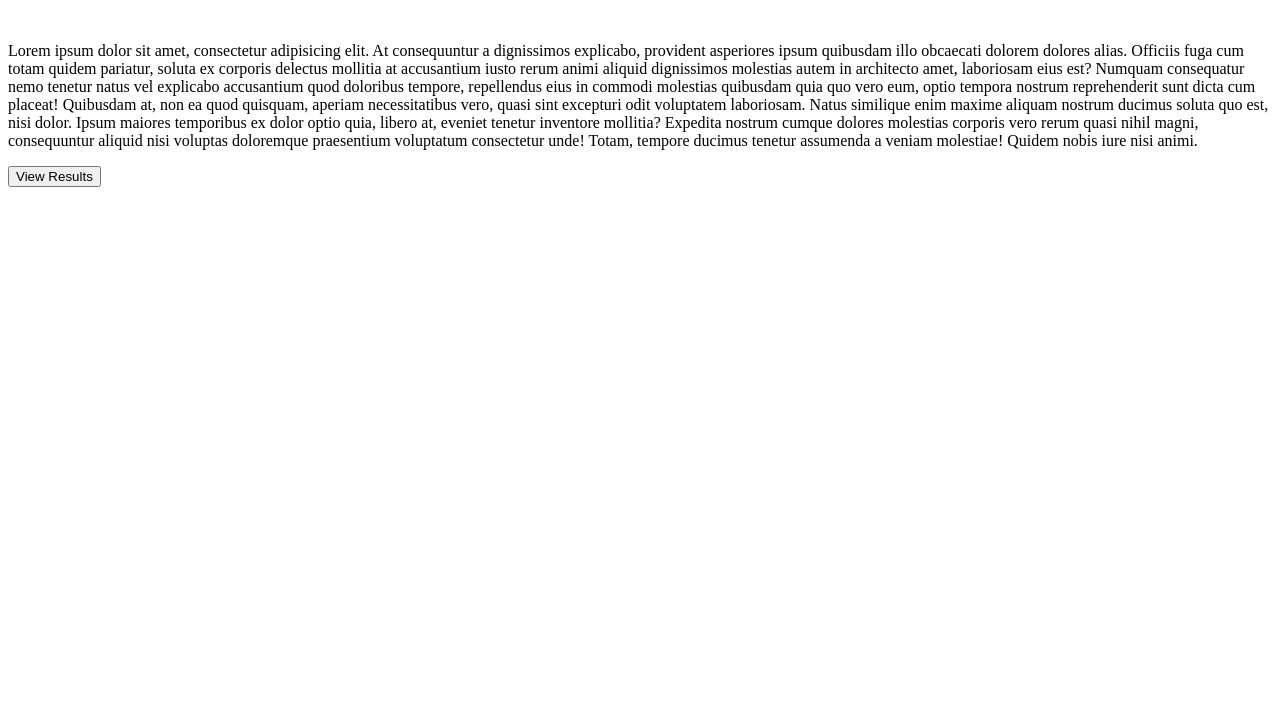
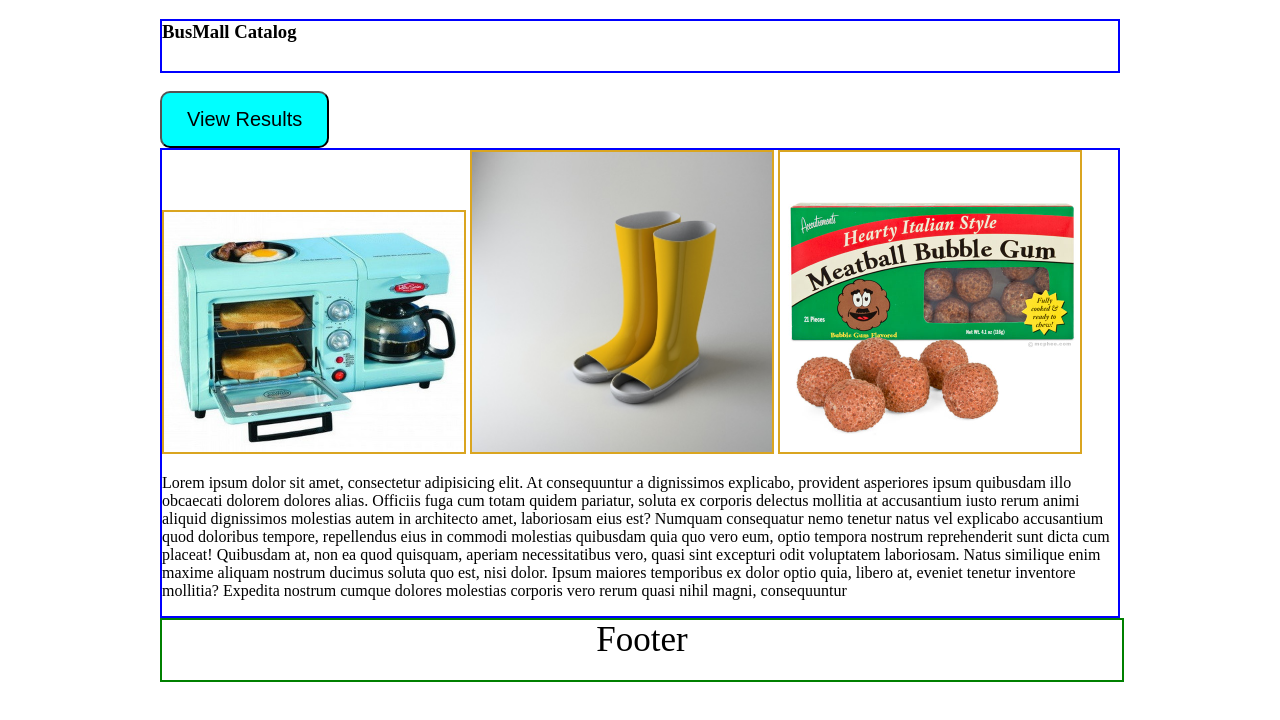
Before and after one commit to Fadab2/bus-mall, a plain HTML site: page index.html in a window 1280 px wide. Drawn offline with Linux system fonts and the light colour scheme.

Commit message:
almost done with the app.js and style.css

```diff
--- a/app.js
+++ b/app.js
@@ -3,6 +3,7 @@
 
 let allImages = [];
 let totalclicks = 0;
+
 
 function Catalog(url, name) {
     this.name = name;
@@ -16,10 +17,105 @@
 let leftImageEl = document.getElementById("left-image");
 let centerImageEl = document.getElementById("center-image");
 let rightImageEl = document.getElementById("right-image");
+let divResults = document.getElementById("results");
+
+let buttonEl = document.getElementById('result-button');
 
 // render function
 function renderCatalog() {
     let leftImageIndex = Math.floor(Math.random() * allImages.length);
     let centerImageIndex = Math.floor(Math.random() * allImages.length);
     let rightImageIndex = Math.floor(Math.random() * allImages.length);
+
+    while (leftImageIndex === centerImageIndex || leftImageIndex === rightImageIndex || centerImageIndex === rightImageIndex) {
+        centerImageIndex = Math.floor(Math.random() * allImages.length);
+        rightImageIndex = Math.floor(Math.random() * allImages.length);
+
+    }
+    totalclicks++;
+    console.log('Totals clicks ' + totalclicks);
+
+    let left = allImages[leftImageIndex];
+    let center = allImages[centerImageIndex];
+    let right = allImages[rightImageIndex];
+
+    leftImageEl.src = left.url;
+    leftImageEl.name = left.name;
+    left.timeShown++;
+
+    centerImageEl.src = center.url;
+    centerImageEl.name = center.name;
+    center.timeShown++;
+
+    rightImageEl.src = right.url;
+    rightImageEl.name = right.name;
+    right.timeShown++;
+
+    console.log(left);
 }
+
+//console.log(allImages);
+
+function handleClick(event) {
+
+    event.preventDefault();
+
+    let catalogElement = event.target.name;
+    console.log(event.target.name);
+    console.log(allImages);
+
+    for (let i = 0; i < allImages.length; i++) {
+        if (catalogElement === allImages[i].name) {
+            allImages[i].clicks++;
+            console.log(allImages[i]);
+
+        }
+    }
+    if (totalclicks <= 25) {
+        renderCatalog();
+    }
+}
+
+function renderResults() {
+
+    let ulList = document.createElement('ul');
+    for (let i = 0; i < allImages.length; i++) {
+        let liList = document.createElement('li');
+        liList.textContent = `${allImages[i].name}: ${allImages[i].clicks} votes`;
+        ulList.appendChild(liList);
+    }
+    divResults.appendChild(ulList);
+
+}
+
+leftImageEl.addEventListener('click', handleClick);
+centerImageEl.addEventListener('click', handleClick);
+rightImageEl.addEventListener('click', handleClick);
+
+// display results on button click
+buttonEl.addEventListener('click', renderResults);
+
+
+new Catalog('dog-duck.jpg', 'dog-duck');
+new Catalog('pen.jpg', 'pen');
+new Catalog('shark.jpg', 'shark');
+new Catalog('sweep.png', 'sweep');
+new Catalog('water-can.jpg', 'water-can');
+new Catalog('bag.jpg', 'bag');
+new Catalog('banana.jpg', 'banana');
+new Catalog('bathroom.jpg', 'bathroom');
+new Catalog('boots.jpg', 'boots');
+new Catalog('chair.jpg', 'chair');
+new Catalog('cthulhu.jpg', 'cthulhu');
+new Catalog('breakfast.jpg', 'breakfast');
+new Catalog('bubblegum.jpg', 'bubblegum');
+new Catalog('dragon.jpg', 'dragon');
+new Catalog('pet-sweep.jpg', 'pet-sweep');
+new Catalog('scissors.jpg', 'scissors');
+new Catalog('tauntaun.jpg', 'tauntaun');
+new Catalog('unicorn.jpg', 'unicorn');
+new Catalog('water-can.jpg', 'water-can');
+
+
+
+renderCatalog();
--- a/index.html
+++ b/index.html
@@ -10,6 +10,10 @@
 </head>
 
 <body>
+    <h3>BusMall Catalog</h3>
+    <div id="results">
+        <button id="result-button">View Results</button>
+    </div>
     <div id="grid">
         <div id="all-images">
             <img src="" alt="" id="left-image">
@@ -17,15 +21,27 @@
             <img src="" alt="" id="right-image">
         </div>
         <p id="text">
-            Lorem ipsum dolor sit amet, consectetur adipisicing elit. At consequuntur a dignissimos explicabo, provident asperiores ipsum quibusdam illo obcaecati dolorem dolores alias. Officiis fuga cum totam quidem pariatur, soluta ex corporis delectus mollitia at accusantium iusto rerum animi aliquid dignissimos molestias autem in architecto amet, laboriosam eius est? Numquam consequatur nemo tenetur natus vel explicabo accusantium quod doloribus tempore, repellendus eius in commodi molestias quibusdam quia quo vero eum, optio tempora nostrum reprehenderit sunt dicta cum placeat! Quibusdam at, non ea quod quisquam, aperiam necessitatibus vero, quasi sint excepturi odit voluptatem laboriosam. Natus similique enim maxime aliquam nostrum ducimus soluta quo est, nisi dolor. Ipsum maiores temporibus ex dolor optio quia, libero at, eveniet tenetur inventore mollitia? Expedita nostrum cumque dolores molestias corporis vero rerum quasi nihil magni, consequuntur aliquid nisi voluptas doloremque praesentium voluptatum consectetur unde! Totam, tempore ducimus tenetur assumenda a veniam molestiae! Quidem nobis iure nisi animi.
+            Lorem ipsum dolor sit amet, consectetur adipisicing elit. At consequuntur a dignissimos explicabo, provident
+            asperiores ipsum quibusdam illo obcaecati dolorem dolores alias. Officiis fuga cum totam quidem pariatur,
+            soluta ex corporis delectus mollitia at accusantium iusto rerum animi aliquid dignissimos molestias autem in
+            architecto amet, laboriosam eius est? Numquam consequatur nemo tenetur natus vel explicabo accusantium quod
+            doloribus tempore, repellendus eius in commodi molestias quibusdam quia quo vero eum, optio tempora nostrum
+            reprehenderit sunt dicta cum placeat! Quibusdam at, non ea quod quisquam, aperiam necessitatibus vero, quasi
+            sint excepturi odit voluptatem laboriosam. Natus similique enim maxime aliquam nostrum ducimus soluta quo
+            est, nisi dolor. Ipsum maiores temporibus ex dolor optio quia, libero at, eveniet tenetur inventore
+            mollitia? Expedita nostrum cumque dolores molestias corporis vero rerum quasi nihil magni, consequuntur
         </p>
     </div>
 
     <div id="button">
-        <button>View Results</button>
+
     </div>
 
-    <!-- <script src="app.js"></script> -->
+    <footer id="footer">
+        <div id="footer-content">Footer</div>
+    </footer>
+
+    <script src="app.js"></script>
 </body>
 
 </html>
--- a/style.css
+++ b/style.css
@@ -0,0 +1,46 @@
+body {
+    margin: 0px auto;
+    width: 960px;
+}
+
+h3 {
+    height: 50px;
+    border: 2px solid blue;
+}
+#grid {
+    display: grid;
+    border: 2px solid blue;
+    grid-template-rows: 25% 25% 25% 25%
+    grid-template-rows: 100%;
+}
+
+/* #text {
+    display:block;
+} */
+
+#left-image, #center-image, #right-image {
+    width: 300px;
+    border: 2px solid goldenrod;
+
+}
+/* #footer {
+    height: 30px;
+} */
+
+#footer-content {
+    width: 100%;
+    border: 2px solid green;
+    height: 60px;
+    text-align: center;
+    font-size: 35px;
+}
+
+#result-button {
+    background-color: aqua;
+    padding: 15px 25px;
+    text-align: center;
+    display: inline-block;
+    font-size: 20px;
+    border-radius:10px;
+    text-decoration: none;
+}
```
